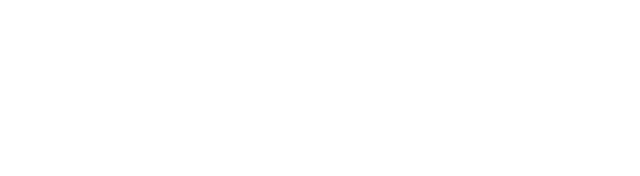
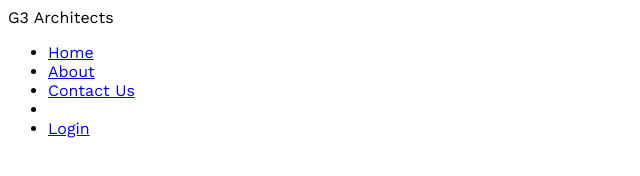
Before and after one commit to 01maruf/programming-hero-practice-task-5, a plain HTML site: page index.html in a window 1280 px wide. Shown: the whole page, without its empty margins (0-640 px from the left). Drawn offline with nearby package versions, Linux system fonts and the light colour scheme.

Commit message:
google font and nav stacture create

```diff
--- a/index.html
+++ b/index.html
@@ -1,12 +1,38 @@
 <!DOCTYPE html>
 <html lang="en">
+
 <head>
     <meta charset="UTF-8">
     <meta name="viewport" content="width=device-width, initial-scale=1.0">
     <title>programming-hero-practice-task-5</title>
+    <!-- css link  -->
     <link rel="stylesheet" href="style.css">
+    <!-- google font -->
+    <link rel="preconnect" href="https://fonts.googleapis.com">
+    <link rel="preconnect" href="https://fonts.gstatic.com" crossorigin>
+    <link href="https://fonts.googleapis.com/css2?family=Work+Sans:wght@400;500;600;700;800&display=swap"
+        rel="stylesheet">
+
 </head>
+
 <body>
+    <header>
+        <nav>
+            <div class="logo">G3 Architects</div>
+            <div class="links">
+                <ul>
+                    <li><a href="#">Home</a></li>
+                    <li><a href="#">About</a></li>
+                    <li><a href="#">Contact Us<a>
+                    <li>
+                    <li><a href="#">Login</a></li>
+                </ul>
+
+            </div>
+
+        </nav>
+    </header>
 
 </body>
+
 </html>
--- a/style.css
+++ b/style.css
@@ -0,0 +1,3 @@
+*{
+font-family: 'Work Sans', sans-serif;
+}
```
